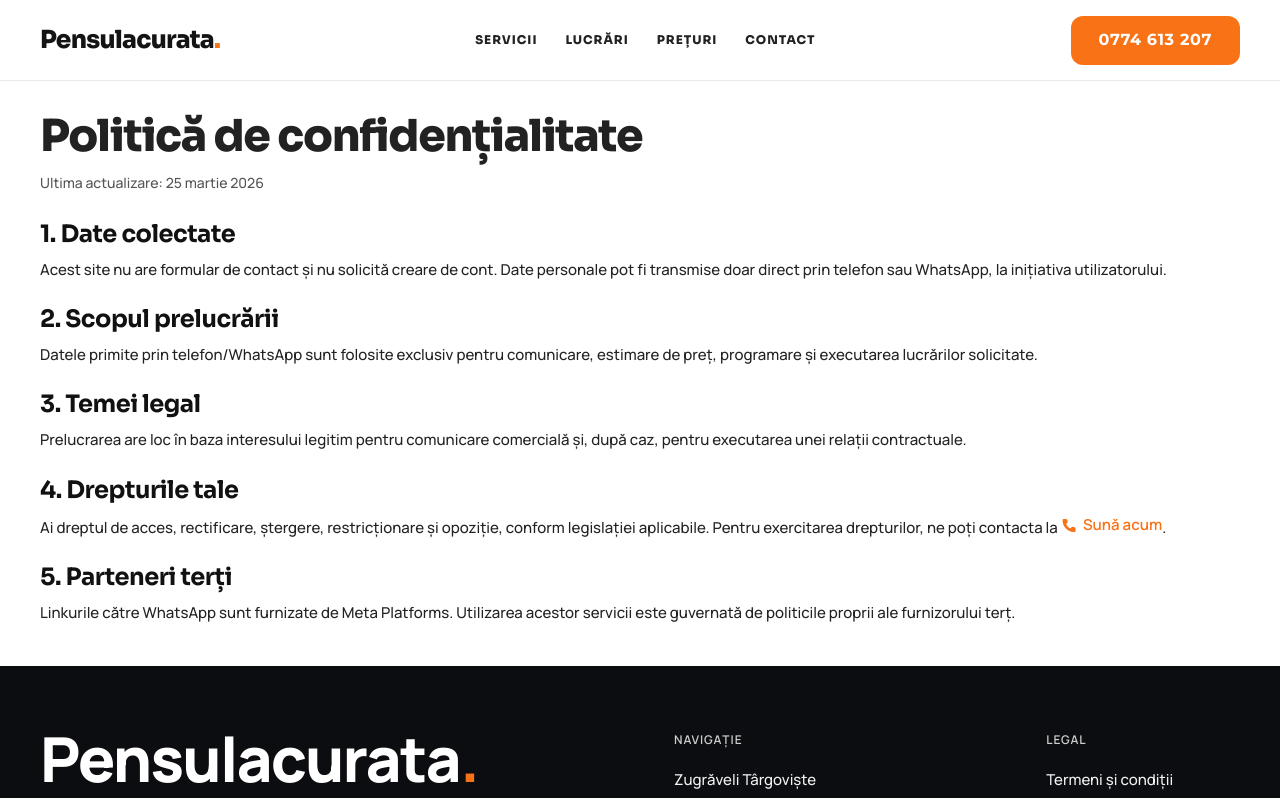
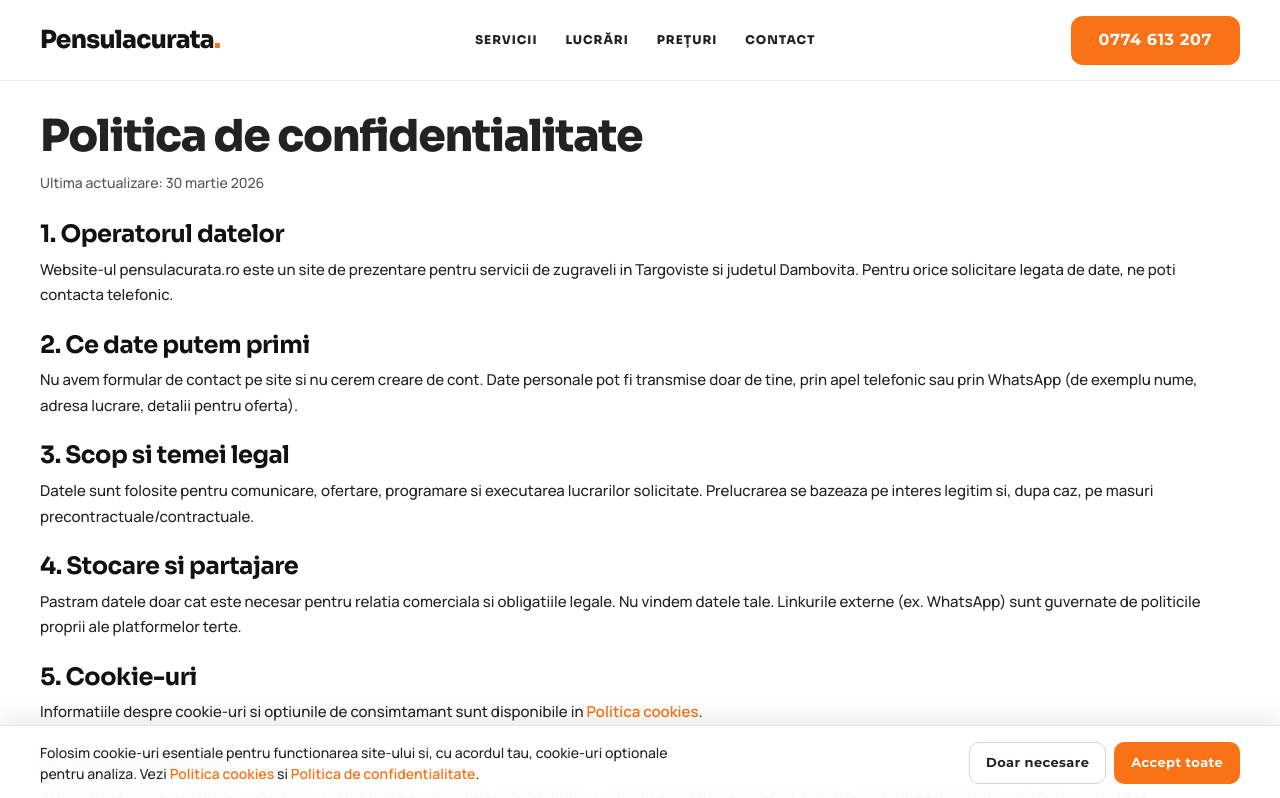
Before and after one commit to atwonio16/pensulacurata, a React (Vite) app: page /politica-de-confidentialitate in a window 1280 px wide. Shown: the top 798 px of the page. Built offline with nearby package versions, Linux system fonts and the light colour scheme.

Commit message:
Add cookie banner, privacy page, and SEO/indexing improvements

```diff
--- a/index.html
+++ b/index.html
@@ -6,31 +6,34 @@
     <meta name="google-site-verification" content="aDXKghxlzGkCSJF0_IYOwwucO0-GUmwyWFLBNBASFnM" />
     <meta
       name="description"
-      content="Zugrav în Târgoviște și Dâmbovița. Zugrăveli interioare, lavabilă, glet și reparații pereți, cu evaluare gratuită în 24h."
+      content="Zugrav in Targoviste si Dambovita. Zugraveli interioare, lavabila, glet si reparatii pereti, cu evaluare gratuita in 24h."
     />
     <meta
       name="keywords"
-      content="zugrav târgoviște, zugrăveli târgoviște, zugrav dâmbovița, zugrăveli dâmbovița, lavabilă târgoviște, lavabilă dâmbovița"
+      content="zugrav targoviste, zugraveli targoviste, zugrav dambovita, zugraveli dambovita, lavabila targoviste, lavabila dambovita"
     />
-    <meta name="author" content="Pensula Curată" />
+    <meta name="author" content="Pensula Curata" />
     <meta name="robots" content="index, follow" />
-    <meta name="googlebot" content="index, follow" />
+    <meta name="googlebot" content="index, follow, max-image-preview:large" />
 
-    <meta property="og:title" content="Zugrav Târgoviște | Zugrăveli și Finisaje | Pensula Curată" />
+    <meta property="og:title" content="Zugrav Targoviste | Zugraveli si Finisaje | Pensula Curata" />
     <meta
       property="og:description"
-      content="Servicii profesionale de zugrăveli în Târgoviște și județul Dâmbovița. Lucrări curate, termen clar, ofertă rapidă."
+      content="Servicii profesionale de zugraveli in Targoviste si judetul Dambovita. Lucrari curate, termen clar, oferta rapida."
     />
     <meta property="og:type" content="website" />
     <meta property="og:locale" content="ro_RO" />
-    <meta property="og:site_name" content="Pensula Curată" />
+    <meta property="og:site_name" content="Pensula Curata" />
+    <meta property="og:url" content="https://www.pensulacurata.ro/" />
 
     <meta name="twitter:card" content="summary" />
-    <meta name="twitter:title" content="Zugrav Târgoviște | Pensula Curată" />
-    <meta name="twitter:description" content="Zugrăveli curate în Târgoviște și Dâmbovița. Sună: 0774 613 207" />
+    <meta name="twitter:title" content="Zugrav Targoviste | Pensula Curata" />
+    <meta name="twitter:description" content="Zugraveli curate in Targoviste si Dambovita. Suna: 0774 613 207" />
 
     <meta name="theme-color" content="#F97316" />
     <meta name="msapplication-TileColor" content="#F97316" />
+    <link rel="canonical" href="https://www.pensulacurata.ro/" />
+    <link rel="icon" type="image/svg+xml" href="/favicon.svg" />
 
     <link rel="preconnect" href="https://fonts.googleapis.com" />
     <link rel="preconnect" href="https://fonts.gstatic.com" crossorigin />
@@ -39,31 +42,31 @@
       rel="stylesheet"
     />
 
-    <title>Zugrav Târgoviște | Zugrăveli Târgoviște și Dâmbovița | Pensula Curată</title>
+    <title>Zugrav Targoviste | Zugraveli Targoviste si Dambovita | Pensula Curata</title>
 
     <script type="application/ld+json">
       {
         "@context": "https://schema.org",
         "@type": "HomeAndConstructionBusiness",
-        "name": "Pensula Curată",
-        "description": "Servicii profesionale de zugrăveli interioare în Târgoviște și județul Dâmbovița.",
-        "url": "https://pensulacurata.ro",
+        "name": "Pensula Curata",
+        "description": "Servicii profesionale de zugraveli interioare in Targoviste si judetul Dambovita.",
+        "url": "https://www.pensulacurata.ro",
         "telephone": "+40774613207",
         "address": {
           "@type": "PostalAddress",
-          "addressLocality": "Târgoviște",
-          "addressRegion": "Dâmbovița",
+          "addressLocality": "Targoviste",
+          "addressRegion": "Dambovita",
           "addressCountry": "RO"
         },
         "areaServed": [
-          { "@type": "City", "name": "Târgoviște" },
+          { "@type": "City", "name": "Targoviste" },
           { "@type": "City", "name": "Moreni" },
           { "@type": "City", "name": "Pucioasa" },
-          { "@type": "City", "name": "Găești" },
+          { "@type": "City", "name": "Gaesti" },
           { "@type": "City", "name": "Titu" },
-          { "@type": "AdministrativeArea", "name": "Județul Dâmbovița" }
+          { "@type": "AdministrativeArea", "name": "Judetul Dambovita" }
         ],
-        "serviceType": ["Zugrăveli interioare", "Zugrăveli exterioare", "Lavabilă", "Glet", "Reparații pereți"],
+        "serviceType": ["Zugraveli interioare", "Zugraveli exterioare", "Lavabila", "Glet", "Reparatii pereti"],
         "openingHours": "Mo-Sa 08:00-20:00"
       }
     </script>
--- a/src/App.tsx
+++ b/src/App.tsx
@@ -2,13 +2,13 @@ import { useEffect } from 'react';
 import { BrowserRouter, Routes, Route, useLocation } from 'react-router-dom';
 import { Home } from './pages/Home';
 import { Lucrari } from './pages/Lucrari';
-import { LucrareDetaliu } from './pages/LucrareDetaliu';
 import { ZugraveliTargoviste } from './pages/ZugraveliTargoviste';
 import { ZugraveliDambovita } from './pages/ZugraveliDambovita';
 import { ZugravInteriorTargoviste } from './pages/ZugravInteriorTargoviste';
 import { TermsAndConditions } from './pages/TermsAndConditions';
 import { PrivacyPolicy } from './pages/PrivacyPolicy';
 import { CookiesPolicy } from './pages/CookiesPolicy';
+import { CookieBanner } from './components/CookieBanner';
 
 function ScrollToTop() {
   const { pathname, hash } = useLocation();
@@ -38,7 +38,6 @@ function App() {
       <Routes>
         <Route path="/" element={<Home />} />
         <Route path="/lucrari" element={<Lucrari />} />
-        <Route path="/lucrari/:slug" element={<LucrareDetaliu />} />
         <Route path="/zugraveli-targoviste" element={<ZugraveliTargoviste />} />
         <Route path="/zugraveli-dambovita" element={<ZugraveliDambovita />} />
         <Route path="/zugrav-interior-targoviste" element={<ZugravInteriorTargoviste />} />
@@ -46,6 +45,7 @@ function App() {
         <Route path="/politica-de-confidentialitate" element={<PrivacyPolicy />} />
         <Route path="/politica-cookies" element={<CookiesPolicy />} />
       </Routes>
+      <CookieBanner />
     </BrowserRouter>
   );
 }
--- /dev/null
+++ b/src/components/CookieBanner.tsx
@@ -0,0 +1,97 @@
+import { useState } from "react";
+import { Link } from "react-router-dom";
+
+const STORAGE_KEY = "pensulacurata_cookie_consent_v1";
+const CONSENT_VERSION = 1;
+
+type CookieChoice = "all" | "essential";
+
+interface CookieConsent {
+  version: number;
+  choice: CookieChoice;
+  updatedAt: string;
+}
+
+function readConsent(): CookieConsent | null {
+  if (typeof window === "undefined") return null;
+
+  try {
+    const rawValue = window.localStorage.getItem(STORAGE_KEY);
+    if (!rawValue) return null;
+
+    const parsed = JSON.parse(rawValue) as Partial<CookieConsent>;
+    if (
+      parsed.version !== CONSENT_VERSION ||
+      (parsed.choice !== "all" && parsed.choice !== "essential") ||
+      typeof parsed.updatedAt !== "string"
+    ) {
+      return null;
+    }
+
+    return parsed as CookieConsent;
+  } catch {
+    return null;
+  }
+}
+
+function persistConsent(choice: CookieChoice) {
+  if (typeof window === "undefined") return;
+
+  const payload: CookieConsent = {
+    version: CONSENT_VERSION,
+    choice,
+    updatedAt: new Date().toISOString(),
+  };
+
+  window.localStorage.setItem(STORAGE_KEY, JSON.stringify(payload));
+  window.dispatchEvent(new CustomEvent("cookie-consent-updated", { detail: payload }));
+}
+
+export function CookieBanner() {
+  const [isVisible, setIsVisible] = useState(() => readConsent() === null);
+
+  const handleConsent = (choice: CookieChoice) => {
+    persistConsent(choice);
+    setIsVisible(false);
+  };
+
+  if (!isVisible) return null;
+
+  return (
+    <div className="fixed inset-x-0 bottom-0 z-[70] border-t border-[#e7e5e4] bg-white/95 shadow-[0_-8px_24px_rgba(0,0,0,0.08)] backdrop-blur">
+      <div className="container-custom py-3 md:py-4">
+        <div className="flex flex-col gap-3 md:flex-row md:items-center md:justify-between md:gap-5">
+          <p className="text-[13px] leading-[1.5] text-[#222] md:max-w-[74ch] md:text-[14px]">
+            Folosim cookie-uri esentiale pentru functionarea site-ului si, cu acordul tau, cookie-uri optionale pentru
+            analiza. Vezi{" "}
+            <Link to="/politica-cookies" className="font-semibold text-brand hover:underline">
+              Politica cookies
+            </Link>{" "}
+            si{" "}
+            <Link to="/politica-de-confidentialitate" className="font-semibold text-brand hover:underline">
+              Politica de confidentialitate
+            </Link>
+            .
+          </p>
+
+          <div className="flex flex-col gap-2 sm:flex-row sm:items-center">
+            <button
+              type="button"
+              onClick={() => handleConsent("essential")}
+              className="inline-flex h-10 items-center justify-center rounded-[10px] border border-[#d6d3d1] bg-white px-4 font-['Montserrat'] text-[12px] font-bold tracking-[0.03em] text-[#222] transition-colors hover:border-brand hover:text-brand md:h-[42px] md:text-[13px]"
+            >
+              Doar necesare
+            </button>
+            <button
+              type="button"
+              onClick={() => handleConsent("all")}
+              className="inline-flex h-10 items-center justify-center rounded-[10px] border border-transparent bg-brand px-4 font-['Montserrat'] text-[12px] font-bold tracking-[0.03em] text-white transition-colors hover:bg-brand-dark md:h-[42px] md:text-[13px]"
+            >
+              Accept toate
+            </button>
+          </div>
+        </div>
+      </div>
+    </div>
+  );
+}
--- a/src/components/SchemaMarkup.tsx
+++ b/src/components/SchemaMarkup.tsx
@@ -1,28 +1,29 @@
 import { useLocation } from "react-router-dom";
+import { SITE_URL, toAbsoluteUrl } from "@/lib/site";
 
 export function SchemaMarkup() {
   const schema = {
     "@context": "https://schema.org",
     "@type": "HomeAndConstructionBusiness",
-    name: "Pensula Curată",
-    description: "Servicii de zugrăvit în Târgoviște și județul Dâmbovița.",
-    url: "https://pensulacurata.ro",
+    name: "Pensula Curata",
+    description: "Servicii de zugravit in Targoviste si judetul Dambovita.",
+    url: SITE_URL,
     telephone: "+40774613207",
     address: {
       "@type": "PostalAddress",
-      addressLocality: "Târgoviște",
-      addressRegion: "Dâmbovița",
+      addressLocality: "Targoviste",
+      addressRegion: "Dambovita",
       addressCountry: "RO",
     },
     areaServed: [
-      { "@type": "City", name: "Târgoviște" },
+      { "@type": "City", name: "Targoviste" },
       { "@type": "City", name: "Moreni" },
       { "@type": "City", name: "Pucioasa" },
-      { "@type": "City", name: "Găești" },
+      { "@type": "City", name: "Gaesti" },
       { "@type": "City", name: "Titu" },
-      { "@type": "AdministrativeArea", name: "Județul Dâmbovița" },
+      { "@type": "AdministrativeArea", name: "Judetul Dambovita" },
     ],
-    serviceType: ["Zugrăveli interioare", "Zugrăveli exterioare", "Lavabilă", "Glet", "Reparații pereți"],
+    serviceType: ["Zugraveli interioare", "Zugraveli exterioare", "Lavabila", "Glet", "Reparatii pereti"],
     openingHours: "Mo-Sa 08:00-20:00",
     priceRange: "RON",
   };
@@ -32,7 +33,7 @@ export function SchemaMarkup() {
 
 export function PageSchemaMarkup({ title, description }: { title: string; description: string }) {
   const location = useLocation();
-  const url = `https://pensulacurata.ro${location.pathname}`;
+  const url = toAbsoluteUrl(location.pathname);
 
   const schema = {
     "@context": "https://schema.org",
@@ -43,7 +44,7 @@ export function PageSchemaMarkup({ title, description }: { title: string; descri
     inLanguage: "ro-RO",
     about: {
       "@type": "HomeAndConstructionBusiness",
-      name: "Pensula Curată",
+      name: "Pensula Curata",
       telephone: "+40774613207",
     },
   };
--- /dev/null
+++ b/src/lib/site.ts
@@ -0,0 +1,6 @@
+export const SITE_URL = "https://www.pensulacurata.ro";
+
+export function toAbsoluteUrl(path: string): string {
+  const normalizedPath = path.startsWith("/") ? path : `/${path}`;
+  return `${SITE_URL}${normalizedPath}`;
+}
--- a/src/pages/CookiesPolicy.tsx
+++ b/src/pages/CookiesPolicy.tsx
@@ -18,7 +18,7 @@ export function CookiesPolicy() {
           <h1 className="text-[30px] font-extrabold leading-[1.12] tracking-[-0.03em] text-[#222] md:text-[44px]">
             Politică cookies
           </h1>
-          <p className="mt-3 text-[13px] text-[#555] md:text-sm">Ultima actualizare: 25 martie 2026</p>
+          <p className="mt-3 text-[13px] text-[#555] md:text-sm">Ultima actualizare: 30 martie 2026</p>
 
           <div className="mt-7 space-y-6 text-[14px] leading-[1.7] text-[#222] md:text-[15px]">
             <section>
@@ -38,7 +38,16 @@ export function CookiesPolicy() {
             </section>
 
             <section>
-              <h2 className="text-[20px] font-bold text-[#111] md:text-[24px]">3. Servicii terțe</h2>
+              <h2 className="text-[20px] font-bold text-[#111] md:text-[24px]">3. Banner de consimțământ</h2>
+              <p className="mt-2">
+                La prima vizită, afișăm un banner prin care poți alege între „Doar necesare” și „Accept toate”. Alegerea
+                se salvează local în browser și poate fi modificată prin ștergerea cookie-urilor/datele site-ului din
+                browser.
+              </p>
+            </section>
+
+            <section>
+              <h2 className="text-[20px] font-bold text-[#111] md:text-[24px]">4. Servicii terțe</h2>
               <p className="mt-2">
                 Accesarea linkurilor externe (de exemplu WhatsApp) poate duce la aplicarea politicilor de cookie ale
                 platformelor terțe.
@@ -46,7 +55,7 @@ export function CookiesPolicy() {
             </section>
 
             <section>
-              <h2 className="text-[20px] font-bold text-[#111] md:text-[24px]">4. Controlul cookie-urilor</h2>
+              <h2 className="text-[20px] font-bold text-[#111] md:text-[24px]">5. Controlul cookie-urilor</h2>
               <p className="mt-2">
                 Poți bloca sau șterge cookie-urile din setările browserului. Restricționarea cookie-urilor tehnice poate
                 afecta funcționarea anumitor părți ale site-ului.
--- a/src/pages/PrivacyPolicy.tsx
+++ b/src/pages/PrivacyPolicy.tsx
@@ -1,3 +1,4 @@
+import { Link } from "react-router-dom";
 import { Navbar } from "@/components/Navbar";
 import { PageSEO } from "@/components/PageSEO";
 import { SiteFooter } from "@/sections/SiteFooter";
@@ -7,62 +8,74 @@ export function PrivacyPolicy() {
   return (
     <main className="min-h-screen bg-white">
       <PageSEO
-        title="Politică de confidențialitate | Pensula Curată"
-        description="Politica de confidențialitate pentru website-ul pensulacurata.ro."
+        title="Politica de confidentialitate | Pensula Curata"
+        description="Politica de confidentialitate pentru pensulacurata.ro: ce date prelucram, in ce scop si ce drepturi ai."
         canonicalPath="/politica-de-confidentialitate"
-        keywords={["politica de confidențialitate", "gdpr", "pensula curată"]}
+        keywords={["politica de confidentialitate", "gdpr", "date personale", "pensula curata"]}
       />
       <Navbar />
 
       <section className="bg-white pb-8 pt-[82px] md:pb-10 md:pt-[112px]">
         <div className="container-custom max-w-3xl">
           <h1 className="text-[30px] font-extrabold leading-[1.12] tracking-[-0.03em] text-[#222] md:text-[44px]">
-            Politică de confidențialitate
+            Politica de confidentialitate
           </h1>
-          <p className="mt-3 text-[13px] text-[#555] md:text-sm">Ultima actualizare: 25 martie 2026</p>
+          <p className="mt-3 text-[13px] text-[#555] md:text-sm">Ultima actualizare: 30 martie 2026</p>
 
           <div className="mt-7 space-y-6 text-[14px] leading-[1.7] text-[#222] md:text-[15px]">
             <section>
-              <h2 className="text-[20px] font-bold text-[#111] md:text-[24px]">1. Date colectate</h2>
+              <h2 className="text-[20px] font-bold text-[#111] md:text-[24px]">1. Operatorul datelor</h2>
               <p className="mt-2">
-                Acest site nu are formular de contact și nu solicită creare de cont. Date personale pot fi transmise doar
-                direct prin telefon sau WhatsApp, la inițiativa utilizatorului.
+                Website-ul pensulacurata.ro este un site de prezentare pentru servicii de zugraveli in Targoviste si
+                judetul Dambovita. Pentru orice solicitare legata de date, ne poti contacta telefonic.
               </p>
             </section>
 
             <section>
-              <h2 className="text-[20px] font-bold text-[#111] md:text-[24px]">2. Scopul prelucrării</h2>
+              <h2 className="text-[20px] font-bold text-[#111] md:text-[24px]">2. Ce date putem primi</h2>
               <p className="mt-2">
-                Datele primite prin telefon/WhatsApp sunt folosite exclusiv pentru comunicare, estimare de preț,
-                programare și executarea lucrărilor solicitate.
+                Nu avem formular de contact pe site si nu cerem creare de cont. Date personale pot fi transmise doar de
+                tine, prin apel telefonic sau prin WhatsApp (de exemplu nume, adresa lucrare, detalii pentru oferta).
               </p>
             </section>
 
             <section>
-              <h2 className="text-[20px] font-bold text-[#111] md:text-[24px]">3. Temei legal</h2>
+              <h2 className="text-[20px] font-bold text-[#111] md:text-[24px]">3. Scop si temei legal</h2>
               <p className="mt-2">
-                Prelucrarea are loc în baza interesului legitim pentru comunicare comercială și, după caz, pentru
-                executarea unei relații contractuale.
+                Datele sunt folosite pentru comunicare, ofertare, programare si executarea lucrarilor solicitate.
+                Prelucrarea se bazeaza pe interes legitim si, dupa caz, pe masuri precontractuale/contractuale.
               </p>
             </section>
 
             <section>
-              <h2 className="text-[20px] font-bold text-[#111] md:text-[24px]">4. Drepturile tale</h2>
+              <h2 className="text-[20px] font-bold text-[#111] md:text-[24px]">4. Stocare si partajare</h2>
               <p className="mt-2">
-                Ai dreptul de acces, rectificare, ștergere, restricționare și opoziție, conform legislației aplicabile.
-                Pentru exercitarea drepturilor, ne poți contacta la{" "}
-                <a className="inline-flex items-center gap-1.5 font-semibold text-brand" href="tel:0774613207">
-                  <PhoneSolidIcon />
-                  Sună acum
-                </a>.
+                Pastram datele doar cat este necesar pentru relatia comerciala si obligatiile legale. Nu vindem datele
+                tale. Linkurile externe (ex. WhatsApp) sunt guvernate de politicile proprii ale platformelor terte.
               </p>
             </section>
 
             <section>
-              <h2 className="text-[20px] font-bold text-[#111] md:text-[24px]">5. Parteneri terți</h2>
+              <h2 className="text-[20px] font-bold text-[#111] md:text-[24px]">5. Cookie-uri</h2>
               <p className="mt-2">
-                Linkurile către WhatsApp sunt furnizate de Meta Platforms. Utilizarea acestor servicii este guvernată de
-                politicile proprii ale furnizorului terț.
+                Informatiile despre cookie-uri si optiunile de consimtamant sunt disponibile in{" "}
+                <Link to="/politica-cookies" className="font-semibold text-brand hover:underline">
+                  Politica cookies
+                </Link>
+                .
+              </p>
+            </section>
+
+            <section>
+              <h2 className="text-[20px] font-bold text-[#111] md:text-[24px]">6. Drepturile tale</h2>
+              <p className="mt-2">
+                Ai dreptul la acces, rectificare, stergere, restrictionare, opozitie si portabilitate, conform
+                legislatiei aplicabile. Pentru exercitarea drepturilor, ne poti contacta la{" "}
+                <a className="inline-flex items-center gap-1.5 font-semibold text-brand" href="tel:0774613207">
+                  <PhoneSolidIcon />
+                  Suna acum
+                </a>
+                .
               </p>
             </section>
           </div>
--- a/src/sections/Hero.tsx
+++ b/src/sections/Hero.tsx
@@ -2,8 +2,8 @@ import { CheckCircle2 } from "lucide-react";
 import { PhoneSolidIcon } from "@/components/icons/PhoneSolidIcon";
 import { WhatsAppIcon } from "@/components/icons/WhatsAppIcon";
 
-const mobileBenefits = ["Evaluare gratuită în 24h", "Termen clar de execuție"];
-const desktopBenefits = ["Evaluare gratuită în 24h", "Termen clar de execuție", "Garanție 2 ani"];
+const mobileBenefits = ["Evaluare gratuit\u0103 \u00een 24h", "Termen clar de execu\u021bie"];
+const desktopBenefits = ["Evaluare gratuit\u0103 \u00een 24h", "Termen clar de execu\u021bie", "Garan\u021bie 2 ani"];
 
 export function Hero() {
   const handleCall = () => {
@@ -13,25 +13,25 @@ export function Hero() {
   return (
     <section className="bg-white pb-6 pt-24 md:pb-8 md:pt-28 lg:pb-10 lg:pt-32">
       <div className="container-custom">
-        <div className="grid items-center gap-8 lg:grid-cols-2 lg:gap-12">
-          <div className="order-1">
-            <h1 className="text-[2.1rem] font-extrabold leading-[1.08] tracking-[-0.03em] text-[#222] sm:text-[2.7rem] md:text-[3rem] lg:text-[3.4rem]">
-              <span className="block lg:whitespace-nowrap">Zugrăveli și finisaje de</span>
-              <span className="block">
-                <span className="lg:whitespace-nowrap">
-                  calitate în <span className="text-brand">Târgoviște</span>
+        <div className="grid items-center gap-8 lg:grid-cols-2 lg:gap-10">
+          <div className="order-1 min-w-0 text-center md:text-left">
+            <h1 className="text-[1.3rem] font-extrabold leading-[1.08] tracking-[-0.03em] text-[#222] sm:text-[1.75rem] md:text-[2.1rem] lg:text-[2.3rem] xl:text-[2.5rem]">
+              <span className="block" style={{ whiteSpace: "nowrap" }}>
+                {"Zugr\u0103veli \u0219i finisaje de"}
               </span>
+              <span className="block" style={{ whiteSpace: "nowrap" }}>
+                {"calitate \u00een "}
+                <span className="text-brand">{"T\u00e2rgovi\u0219te"}</span>
               </span>
             </h1>
 
-            <p className="mt-4 max-w-[62ch] text-[0.95rem] leading-[1.55] text-[#222] sm:text-[1.05rem] md:text-[1.12rem]">
-              Zugrav în Târgoviște. Lucrări curate, fără stres și fără întârzieri.
-              <span className="hidden lg:inline"> </span>
-              Ofer zugrăveli interioare și exterioare în Târgoviște și Dâmbovița.
+            <p className="mx-auto mt-4 max-w-full text-[0.95rem] leading-[1.55] text-[#222] sm:text-[1.05rem] md:mx-0 md:text-[1.12rem] lg:max-w-[62ch]">
+              {
+                "Zugrav \u00een T\u00e2rgovi\u0219te. Lucr\u0103ri curate, f\u0103r\u0103 stres \u0219i f\u0103r\u0103 \u00eent\u00e2rzieri. Ofer zugr\u0103veli interioare \u0219i exterioare \u00een T\u00e2rgovi\u0219te \u0219i D\u00e2mbovi\u021ba."
+              }
             </p>
 
-            <div className="flex flex-col">
-              <div className="mt-4 flex items-center gap-x-5 lg:hidden">
+            <div className="mt-4 flex flex-wrap items-center justify-center gap-x-5 gap-y-2 md:justify-start lg:hidden">
               {mobileBenefits.map((benefit) => (
                 <div key={benefit} className="inline-flex items-center gap-2 text-xs font-medium leading-[1.45] text-[#222] sm:text-[0.95rem]">
                   <CheckCircle2 className="h-4 w-4 text-[#22c55e]" />
@@ -40,13 +40,13 @@ export function Hero() {
               ))}
             </div>
 
-              <div className="mt-6 flex flex-col gap-2.5 sm:flex-row sm:items-center sm:gap-4">
+            <div className="mt-6 flex flex-col gap-2.5 sm:flex-row sm:items-center sm:justify-center sm:gap-4 md:justify-start">
               <button
                 onClick={handleCall}
                 className="cta-base cta-primary inline-flex h-11 items-center justify-center gap-2 rounded-[11px] bg-brand px-5 font-['Montserrat'] text-[13px] font-bold tracking-[0.04em] text-white sm:h-[49px] sm:px-7 sm:text-base sm:rounded-[12px]"
               >
                 <PhoneSolidIcon />
-                  Sună acum
+                {"Sun\u0103 acum"}
               </button>
 
               <a
@@ -61,7 +61,7 @@ export function Hero() {
               </a>
             </div>
 
-              <div className="mt-4 hidden items-center gap-x-5 gap-y-2 lg:flex">
+            <div className="mt-4 hidden flex-wrap items-center gap-x-5 gap-y-2 lg:flex">
               {desktopBenefits.map((benefit) => (
                 <div key={benefit} className="inline-flex items-center gap-2 text-xs font-medium leading-[1.45] text-[#222] sm:text-[0.95rem]">
                   <CheckCircle2 className="h-4 w-4 text-[#22c55e]" />
@@ -70,14 +70,13 @@ export function Hero() {
               ))}
             </div>
           </div>
-          </div>
 
           <div className="order-2 mx-auto w-full max-w-[540px]">
             <div className="overflow-hidden rounded-2xl border border-[#e7e5e4] bg-white p-px sm:rounded-[24px]">
               <div className="aspect-[4/3] w-full lg:aspect-[5/4]">
                 <img
                   src="/images/zugraveli-interioare-targoviste-camera-alba.jpg"
-                  alt="Zugrav profesionist în Târgoviște la final de lucrare interioară"
+                  alt={"Zugrav profesionist \u00een T\u00e2rgovi\u0219te la final de lucrare interioar\u0103"}
                   className="h-full w-full object-cover"
                 />
               </div>
```
Also changed, not shown: public/404.html (+6 -6 lines), src/components/PageSEO.tsx (+4 -3 lines), public/favicon.svg (added), 1 other file (tests, documents, lock files or other folders). Lines whose indentation alone changed are shown as unchanged.
